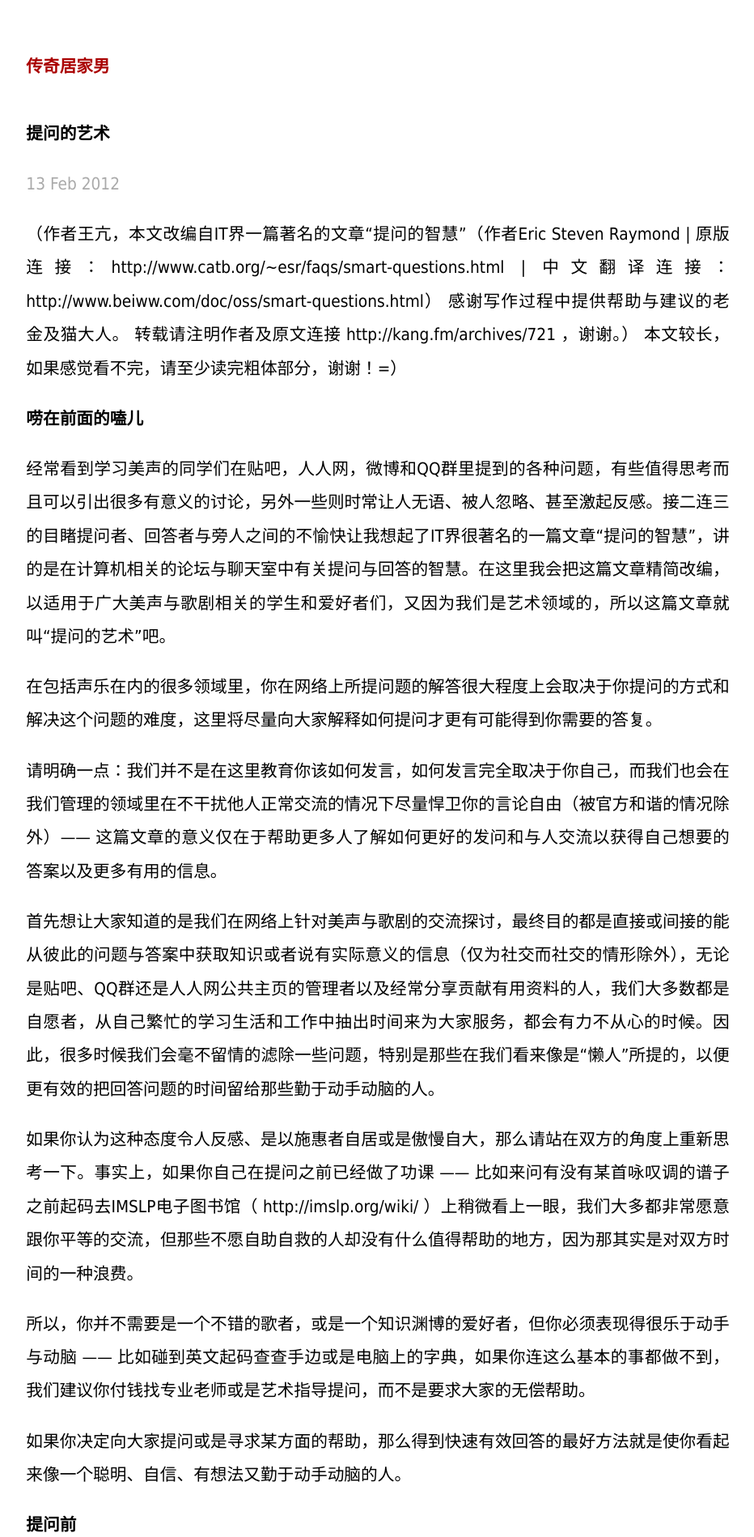
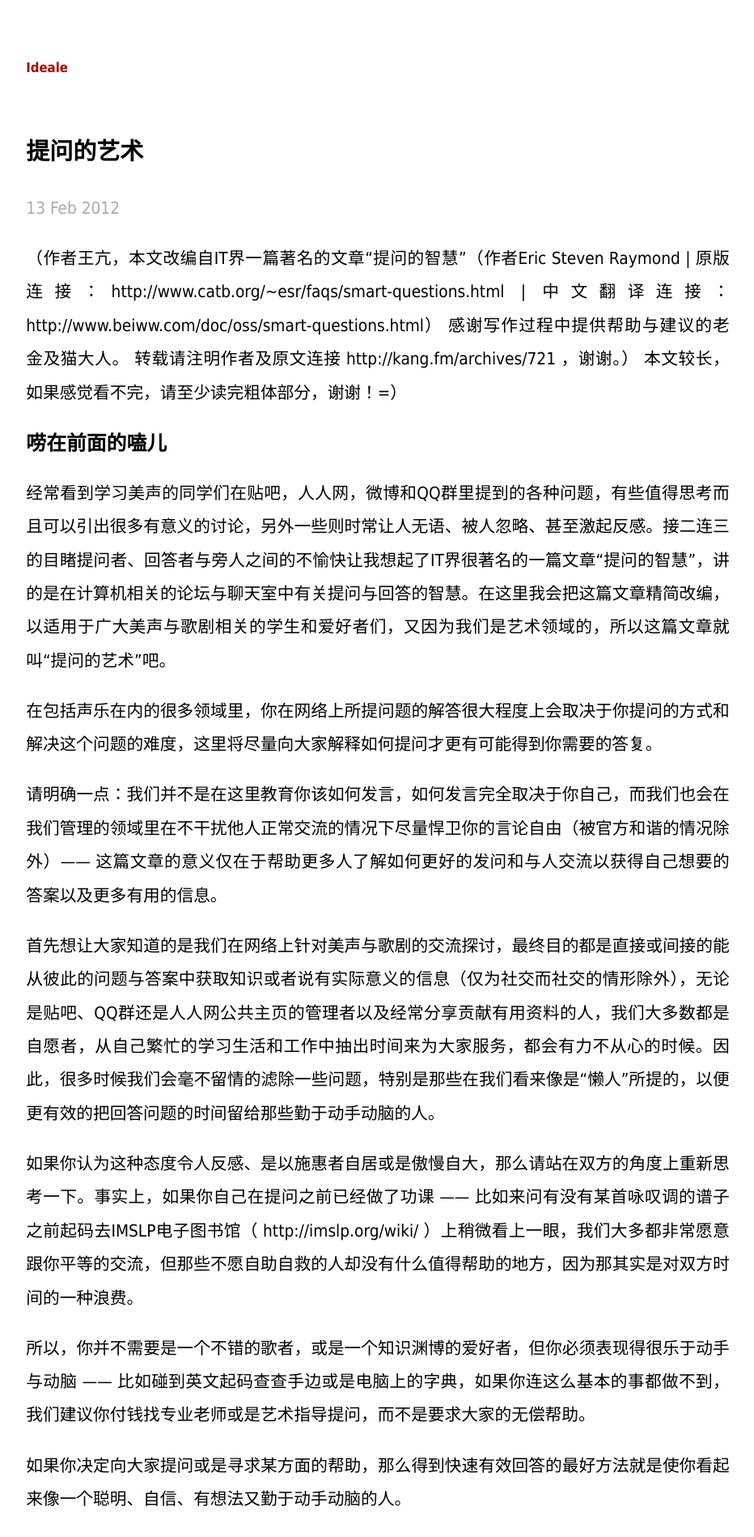
Before and after one commit to kwopera/kwopera.github.io, a Jekyll site: the page built from _posts/2012-02-13-art-of-asking-questiongs-msb-version.markdown, in a window 1280 px wide. Shown: the top 1898 px of the page at 81% size, without its empty margins (173-1105 px from the left). Built offline with Jekyll 4.4.1, drawn with Linux system fonts in a browser that asks for light colours; Markdown is read by kramdown in place of the engine named in the settings.

Commit message:
minor change

```diff
--- a/_config.yml
+++ b/_config.yml
@@ -1,4 +1,4 @@
-name: 传奇居家男
+name: Ideale
 markdown: redcarpet
 pygments: true
 date_format: "ordinal"
--- a/_posts/2012-02-13-art-of-asking-questiongs-msb-version.markdown
+++ b/_posts/2012-02-13-art-of-asking-questiongs-msb-version.markdown
@@ -9,7 +9,8 @@
 本文较长，如果感觉看不完，请至少读完粗体部分，谢谢！=）
 
 
-# 唠在前面的嗑儿
+### 唠在前面的嗑儿
+
 
 经常看到学习美声的同学们在贴吧，人人网，微博和QQ群里提到的各种问题，有些值得思考而且可以引出很多有意义的讨论，另外一些则时常让人无语、被人忽略、甚至激起反感。接二连三的目睹提问者、回答者与旁人之间的不愉快让我想起了IT界很著名的一篇文章“提问的智慧”，讲的是在计算机相关的论坛与聊天室中有关提问与回答的智慧。在这里我会把这篇文章精简改编，以适用于广大美声与歌剧相关的学生和爱好者们，又因为我们是艺术领域的，所以这篇文章就叫“提问的艺术”吧。
 
@@ -25,7 +26,7 @@
 
 如果你决定向大家提问或是寻求某方面的帮助，那么得到快速有效回答的最好方法就是使你看起来像一个聪明、自信、有想法又勤于动手动脑的人。
 
-# 提问前
+### 提问前
 
 
 在通过QQ群，人人网，微博或是百度贴吧提问前，请至少自己动手完成以下几条：
@@ -44,7 +45,8 @@
 
 另外，表明你乐于参与自己的问题的解决也是一个不错的开始，比如“我自己的谱子丢了，请问哪个网站上可以找到‘冰凉的小手’这首咏叹调的谱子暂时应急？”，通常要比“跪求‘冰凉的小手’谱子，谢谢！！”这样的问题更容易得到回复，因为你表明了只要有人能给你指个方向，你就乐于自己完成剩下的过程。
 
-# 提问
+### 提问
+
 
 
 以下总结了几个提问中要注意的问题，有的相对概括，有的较为具体。
@@ -65,7 +67,8 @@
 再次明确这一点：我们并不是在这里教育你该如何发言，如何发言完全取决于你自己，而我们也会在我们管理的领域里在不干扰他人正常交流的情况下尽量悍卫你的言论自由（被官方和谐的情况除外）—— 这篇文章的意义仅在于帮助更多人了解如何更好的发问和与人交流以获得自己想要的答案以及更多有用的信息。
 
 
-# 如何更好地回答
+### 如何更好地回答
+
 
 
   1. 态度和善一点，问题带来的压力常使人显得无礼和愚蠢，其实并不是这样。
@@ -79,7 +82,8 @@
 
 
 
-# 美声与歌剧方面常用的工具网站
+### 美声与歌剧方面常用的工具网站
+
 
 
 
--- a/css/main.css
+++ b/css/main.css
@@ -21,8 +21,23 @@
 
 h1, h2, h3, h4, h5, h6 {
   font-size: 100%; }
+h1 {
+    font-family: Tahoma;
+    font-size:80%;
+}
+h2, h3 {
+    font-family: STKaiti;
+}
 
-h1 { margin-bottom: 1em; }
+h2 {
+    margin: 1em 0 1em 0;
+    font-size:140%;
+}
+h3 {
+    margin 2em 0 2em 0;
+    font-size:120%
+}
+
 p { margin: 1em 0; line-height:2em; }
 
 a         { color: #00a; }
--- a/index.html
+++ b/index.html
@@ -1,6 +1,6 @@
 ---
 layout: default
-title: 传奇居家男
+title: Ideale
 ---
 
 <div id="home">
```
Also changed, not shown: 7 other files.
